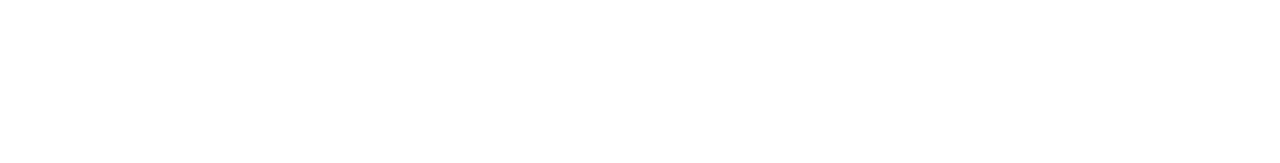
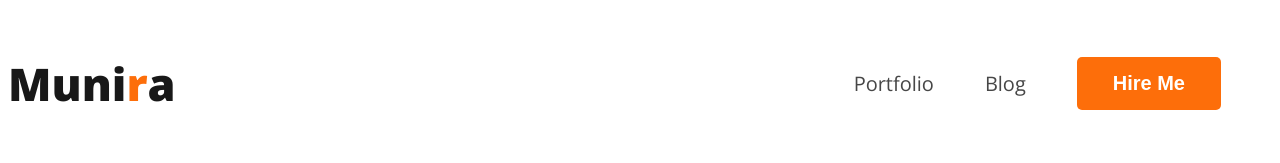
Before and after one commit to 1661-Munira/developer-portfolio, a plain HTML site: page index.html in a window 1280 px wide. Drawn offline with nearby package versions, Linux system fonts and the light colour scheme.

Commit message:
added navbar

```diff
--- a/index.html
+++ b/index.html
@@ -4,10 +4,21 @@
     <meta charset="UTF-8">
     <meta name="viewport" content="width=device-width, initial-scale=1.0">
     <title>Developer Portfolio</title>
+    <link rel="preconnect" href="https://fonts.googleapis.com">
+    <link rel="preconnect" href="https://fonts.gstatic.com" crossorigin>
+    <link href="https://fonts.googleapis.com/css2?family=Open+Sans:wght@400;700;800&display=swap" rel="stylesheet">
+    <link rel="stylesheet" href="styles/portfolio.css">
 </head>
 <body>
     <header>
-
+        <nav>
+            <h3 class="nav-title">Muni<span class="colored-text">r</span>a</h3>
+            <ul>
+                <li><a href="">Portfolio</a></li>
+                <li><a href="">Blog</a></li>
+                <li><button class="btn-primary">Hire Me</button></li>
+            </ul>
+        </nav>
     </header>
     <main>
 
--- /dev/null
+++ b/styles/portfolio.css
@@ -0,0 +1,50 @@
+/* common shared style */
+body {
+    font-family: 'Lato', sans-serif;
+    font-family: 'Open Sans', sans-serif;
+}
+
+.btn-primary {
+    border-radius: 5px;
+    background: #FD6E0A;
+    border: 0;
+    color: white;
+    font-size: 20px;
+    font-weight: 700;
+    padding: 15px 36px;
+}
+
+/* nav related styles */
+nav {
+    display: flex;
+    align-items: center;
+    justify-content: space-between;
+}
+
+nav>ul {
+    display: flex;
+    align-items: center;
+}
+
+nav li {
+    list-style: none;
+    margin-right: 51px;
+}
+
+nav a {
+    text-decoration: none;
+    color: var(--Dark-02, #474747);
+    font-size: 20px;
+    font-weight: 400;
+
+}
+
+.nav-title {
+    color: var(--Dark-01, #181818);
+    font-size: 45px;
+    font-weight: 800;
+}
+
+.colored-text {
+    color: #FD6E0A;
+}
```
